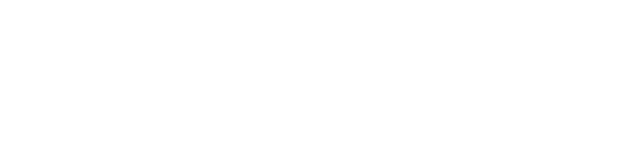
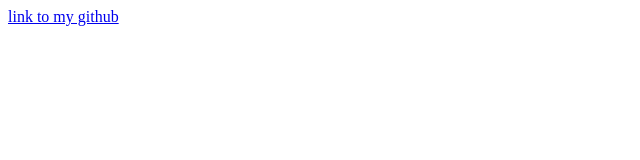
Before and after one commit to chazdickerson1428/chazdickerson1428.github.io, a plain HTML site: page index.html in a window 1280 px wide. Shown: the whole page, without its empty margins (0-640 px from the left). Drawn offline with Linux system fonts and the light colour scheme.

Commit message:
Update index.html

```diff
--- a/index.html
+++ b/index.html
@@ -7,7 +7,8 @@
 
     <a
       href="https://github.com/chazdickerson1428/chazdickerson1428.github.io.git"
-    ></a>
+      >link to my github</a
+    >
   </head>
   <body></body>
 </html>
```
